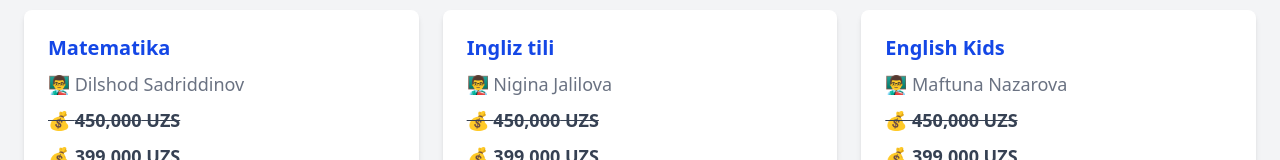
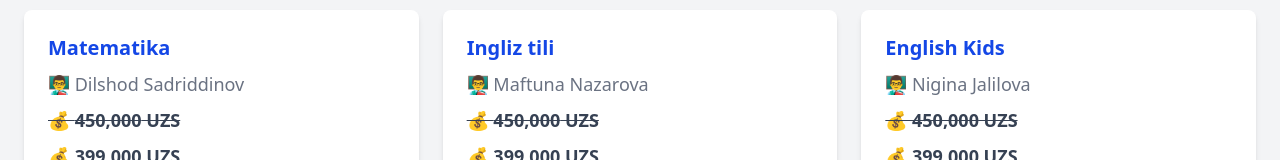
Before and after one commit to Nihola/ZarifaTeacher, a React (Vite) app: page /courses in a window 1280 px wide. Shown: the part 190-350 px from the top of the page. Built offline with nearby package versions, Linux system fonts and the light colour scheme.

Commit message:
change in english

```diff
--- a/src/pages/courses/CourseData.js
+++ b/src/pages/courses/CourseData.js
@@ -24,9 +24,9 @@ const courses = [
     description: "Grammar, Speaking va Listening bo‘yicha darslar.",
     duration: "6 oy",
     price: 399000,
-    mentor: "Nigina Jalilova",
+    mentor: "Maftuna Nazarova",
     image: "./english.png",
-    mentorImage: "./mentors/nigina.JPG",
+    mentorImage: "./mentors/maftuna.JPG",
     content: [
       "Grammar asoslari",
       "Speaking mashg‘ulotlari",
@@ -41,9 +41,9 @@ const courses = [
     description: "Bolalar uchun qiziqarli ingliz tili mashg‘ulotlari.",
     duration: "6 oy",
     price: 399000,
-    mentor: "Maftuna Nazarova",
+    mentor: "Nigina Jalilova ",
     image: "./englishkids.png",
-    mentorImage: "./mentors/maftuna.JPG",
+    mentorImage: "./mentors/nigina.JPG",
     content: [
       "Alifbo va so‘z boyligi",
       "O‘yinlar orqali o‘rganish",
```
Also changed, not shown: 1 other file (tests, documents, lock files or other folders).
